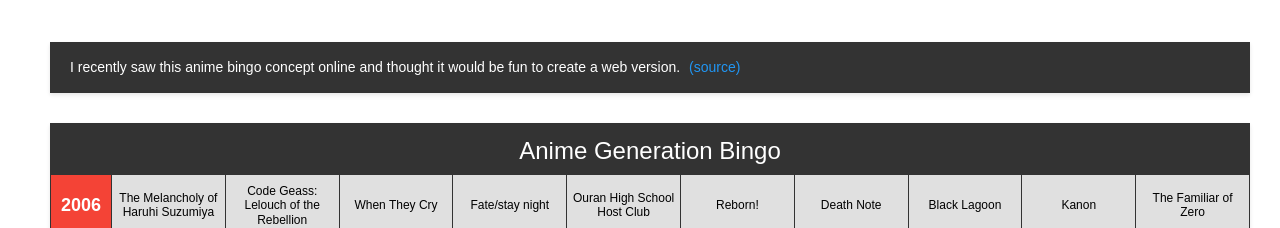
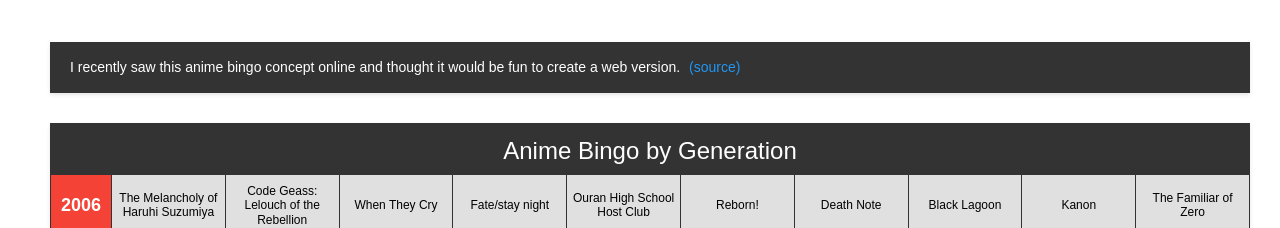
Before and after one commit to ocfongoc/anime-bingo, a React (Vite) app: page / in a window 1280 px wide. Shown: the top 228 px of the page. Built offline with nearby package versions, Linux system fonts and the light colour scheme.

Commit message:
some wording update

```diff
--- a/src/translations/en.ts
+++ b/src/translations/en.ts
@@ -1,5 +1,5 @@
 export const en = {
-  title: 'Anime Generation Bingo',
+  title: 'Anime Bingo by Generation',
   saveImage: 'Save Image',
   saveOriginal: 'Save Original',
   copyLink: 'Share by Link',
--- a/src/translations/ja.ts
+++ b/src/translations/ja.ts
@@ -7,7 +7,7 @@
   notWatched: '見てない',
   linkCopied: 'リンクをコピーしました！',
   description: {
-    message: 'オンラインで見かけたアニメビンゴのコンセプトが面白そうだったので、ウェブ版を作ってみました。',
+    message: 'ネットで見かけたアニメビンゴのコンセプトが面白そうだったので、ウェブ版を作ってみました。',
     source: '出典'
   },
   stats: {
--- a/src/translations/zh-TW.ts
+++ b/src/translations/zh-TW.ts
@@ -7,7 +7,7 @@
   notWatched: '未看過',
   linkCopied: '已複製連結！',
   description: {
-    message: '我最近在網路上看到這個動畫Bingo的概念很有趣，所以決定製作一個網頁版。',
+    message: '我最近在網路上看到這個動畫Bingo的概念很有趣，所以試著製作了一個網頁版。',
     source: '來源'
   },
   stats: {
```
